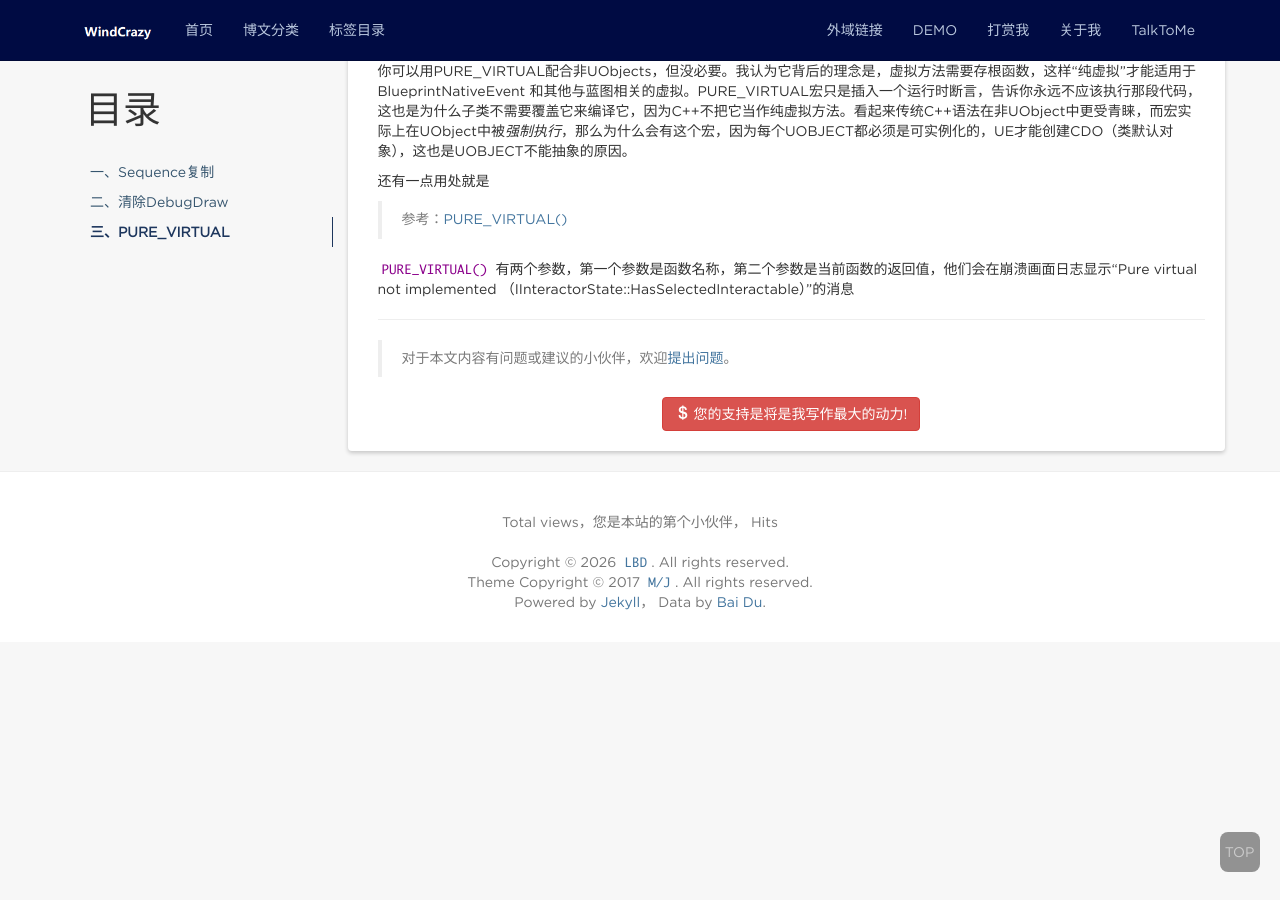
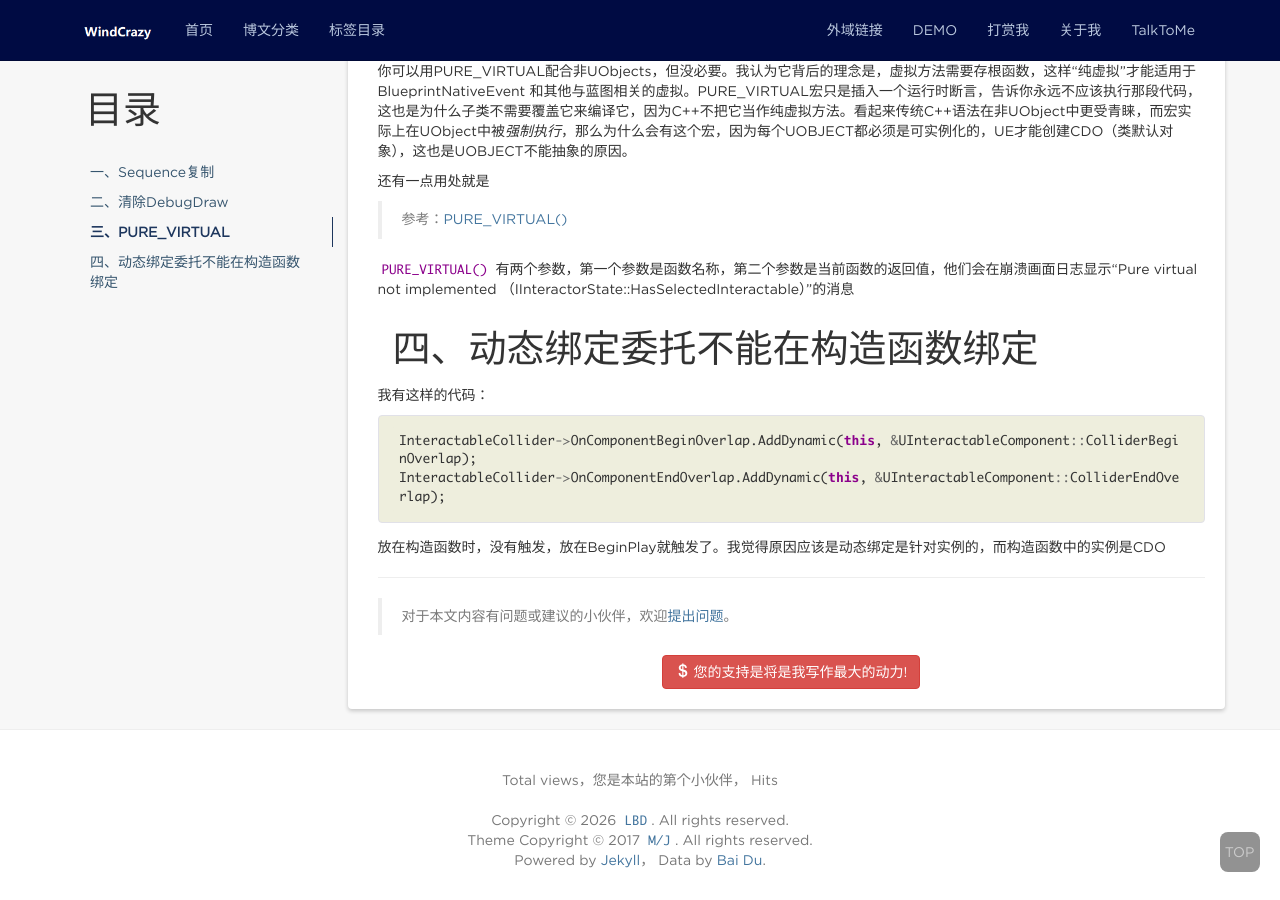
Before and after one commit to windcrazy123/windcrazy123.github.io, a Jekyll site: the page built from _posts/UE/Miscellaneous/2026-06-27-其他杂知识点.md, in a window 1280 px wide and 900 px high, scrolled down 1222 px. Built offline with Jekyll 4.4.1, drawn with Linux system fonts in a browser that asks for light colours; nearby versions of some CDN libraries; comment, search, counter and statistics services are not loaded.

Commit message:
动态委托绑定时机

````diff
--- a/_posts/UE/Miscellaneous/2026-06-27-其他杂知识点.md
+++ b/_posts/UE/Miscellaneous/2026-06-27-其他杂知识点.md
@@ -55,3 +55,14 @@ public:
 > 参考：[PURE_VIRTUAL()](https://zenn.dev/tsubasamusu/books/unreal-cpp-note/viewer/pure-virtual)
 
 `PURE_VIRTUAL()` 有两个参数，第一个参数是函数名称，第二个参数是当前函数的返回值，他们会在崩溃画面日志显示“Pure virtual not implemented （IInteractorState::HasSelectedInteractable）”的消息
+
+# 四、动态绑定委托不能在构造函数绑定
+
+我有这样的代码：
+
+```cpp
+InteractableCollider->OnComponentBeginOverlap.AddDynamic(this, &UInteractableComponent::ColliderBeginOverlap);
+InteractableCollider->OnComponentEndOverlap.AddDynamic(this, &UInteractableComponent::ColliderEndOverlap);
+```
+
+放在构造函数时，没有触发，放在BeginPlay就触发了。我觉得原因应该是动态绑定是针对实例的，而构造函数中的实例是CDO
````
